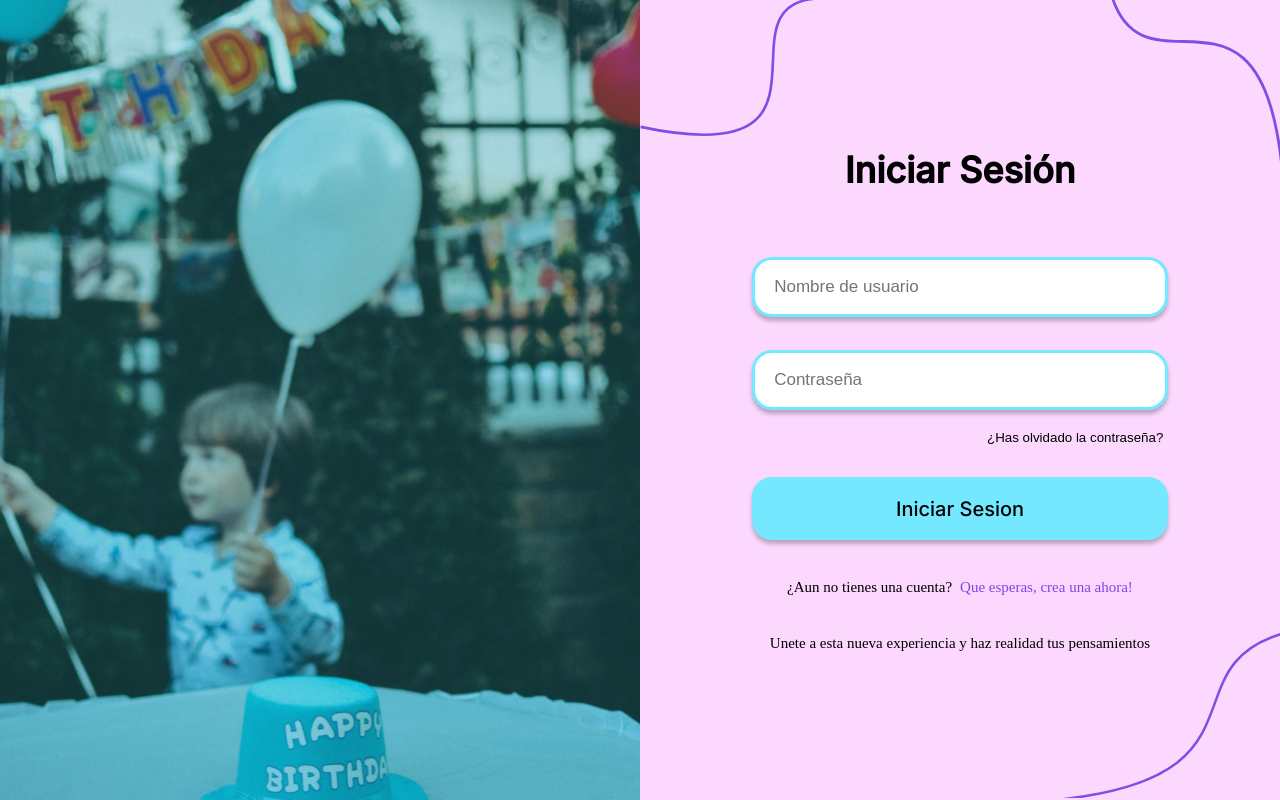
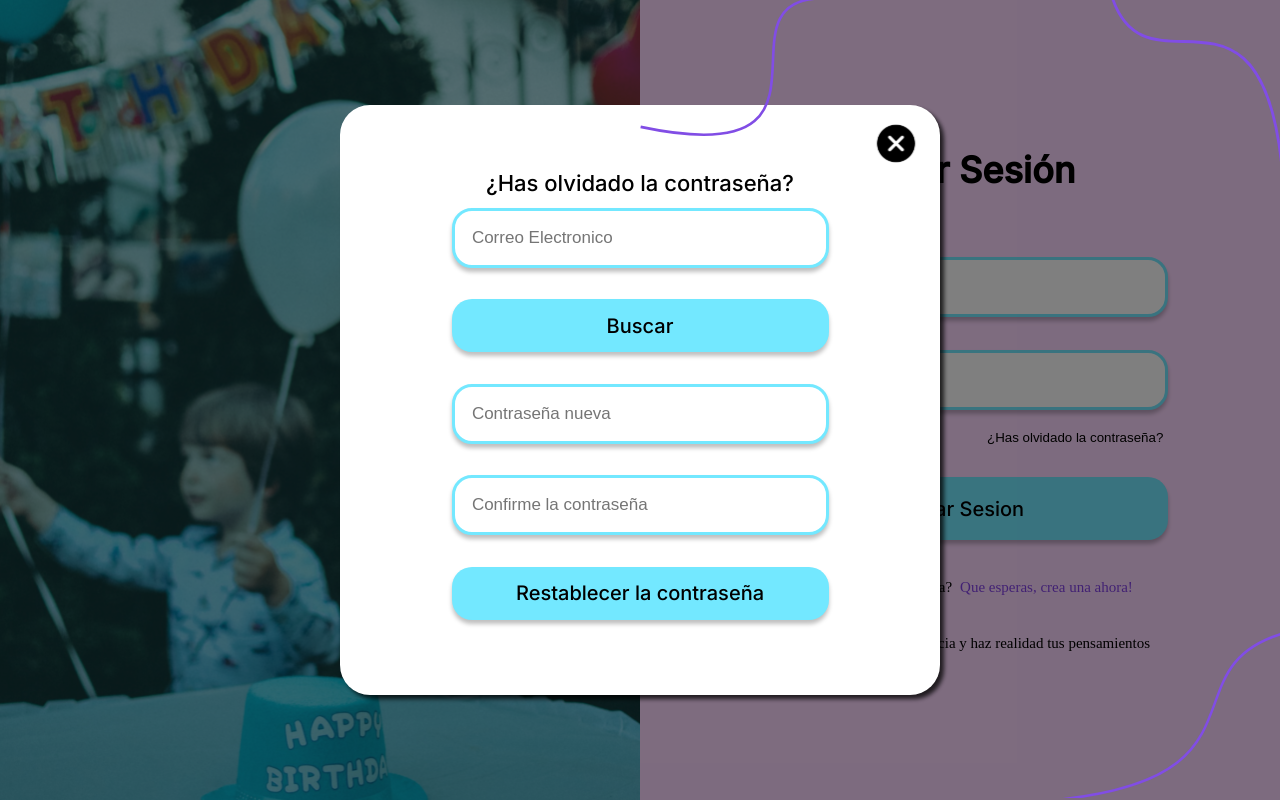
Before and after one commit to Nancy1226/InviteEventGenius, a React (Vite) app: page / in a window 1280 px wide. Both pictures are taken after a click on the button "¿Has olvidado la contraseña?". Built offline with nearby package versions, Linux system fonts and the light colour scheme.

Commit message:
[ADD] Modal Window

```diff
--- a/src/components/atoms/Button.jsx
+++ b/src/components/atoms/Button.jsx
@@ -9,7 +9,7 @@ const StyledContainer = styled.div`
 
 const StyledButton = styled.button`
   color: black;
-    background: #73E8FF;
+  background: #73e8ff;
   border-radius: 20px;
   text-align: center;
   font-family: Inter;
@@ -18,27 +18,28 @@ const StyledButton = styled.button`
   font-weight: 400;
   line-height: normal;
   border: none;
-    margin-top:2%;
-    width:75%;
+  margin-top: 2%;
+  width: 75%;
   padding: 2vh 3%;
   box-shadow: 0px 4px 4px 0px rgba(0, 0, 0, 0.25);
-    &:hover{
+  &:hover {
     cursor: pointer;
-        transition: background-color .7s;
+    transition: background-color 0.7s;
   }
-     @media (min-width:1024px) {
-        padding:3% 3%;
+  @media (min-width: 1024px) {
+    padding: ${props => props.estilo ? '3% 3%' : '2.5% 3%'};
     width: 65%;
     font-size: 2rem;
   }
-
 `;
 
-function Button({ funcion, name}) {
+function Button({ funcion, name, estilo }) {
   return (
     <>
       <StyledContainer>
-        <StyledButton type={"button"} onSubmit={funcion}>{name}</StyledButton>
+        <StyledButton type={"button"} onSubmit={funcion} estilo={estilo}>
+          {name}
+        </StyledButton>
       </StyledContainer>
     </>
   );
--- a/src/components/atoms/Image.jsx
+++ b/src/components/atoms/Image.jsx
@@ -6,8 +6,7 @@ const StyledImg = styled.img`
   height: 100%;
 `;
 
-
-function Image({src}) {
+function Image({ src }) {
   return (
     <>
       <StyledImg src={src} />
--- a/src/components/atoms/Input.jsx
+++ b/src/components/atoms/Input.jsx
@@ -14,7 +14,7 @@ const StyledContainerInput = styled.div`
   line-height: 10%;
   text-align: justify;
 
-@media (min-width: 1024px){
+  @media (min-width: 1024px) {
     /* border: 2px solid red; */
     display: flex;
     justify-content: center;
@@ -28,19 +28,18 @@ const StyledContainerInput = styled.div`
     margin-top: 2%;
     text-align: justify;
   }
-
 `;
 
 const StyledInput = styled.input`
-    width:75%;
+  width: 75%;
   height: 7vh;
   padding: 0 3%;
   border-radius: 20px;
-    border: 3px solid var(--electric-blue, #73E8FF);
-    background: #FFF;
+  border: 3px solid var(--electric-blue, #73e8ff);
+  background: #fff;
   box-shadow: 0px 4px 4px 0px rgba(0, 0, 0, 0.25);
   outline: none;
-    @media (min-width: 1024px){
+  @media (min-width: 1024px) {
     width: 65%;
     height: 60px;
     font-size: 1.7rem;
@@ -48,11 +47,18 @@ const StyledInput = styled.input`
   }
 `;
 
-function Input({type, placeholder,name, id,dato, valor}) {
+function Input({ type, placeholder, name, id, dato, valor }) {
   return (
     <>
       <StyledContainerInput>
-        <StyledInput type={type} placeholder={placeholder} name={name} id={id} value={dato} onChange={valor}/>
+        <StyledInput
+          type={type}
+          placeholder={placeholder}
+          name={name}
+          id={id}
+          value={dato}
+          onChange={valor}
+        />
       </StyledContainerInput>
     </>
   );
--- a/src/components/atoms/Title.jsx
+++ b/src/components/atoms/Title.jsx
@@ -13,7 +13,7 @@ const StyledContainer = styled.div`
   line-height: normal;
 `;
 
-function Title({msn}) {
+function Title({ msn }) {
   return (
     <>
       <StyledContainer>
--- a/src/components/molecules/ContentText.jsx
+++ b/src/components/molecules/ContentText.jsx
@@ -6,7 +6,7 @@ const Ct = styled.div`
   font-size: 1.5rem;
 `;
 
-function ContentText({text, propsText}) {
+function ContentText({ text, propsText }) {
   return (
     <Ct>
       <Text text={text} propsText={propsText} />
--- a/src/components/organism/FormLogin.jsx
+++ b/src/components/organism/FormLogin.jsx
@@ -1,7 +1,9 @@
 import { Formik, Form, Field, ErrorMessage} from 'formik';
+import { useState } from 'react';
 import styled from "styled-components";
 import { Link } from "react-router-dom";
 import { images } from "../../images/images";
+import Modal from './Modal';
 import Title from "../atoms/Title";
 import Input from "../atoms/Input";
 import Image from "../atoms/Image";
@@ -10,14 +12,14 @@ import ContentLink from "../molecules/ContentLink";
 import ContentText from "../molecules/ContentText";
 import TextureLine from '../molecules/TextureLine';
 
-const StyledContainer = styled.div` //contenedor principal
+const StyledContainer = styled.div`
   display: flex;
   align-items: center;
   justify-content: center;
   width: 100vw;
   height: 100vh;
 
-    @media (min-width: 1024px){
+  @media (min-width: 1024px) {
     display: flex;
     align-items: center;
     justify-content: center;
@@ -28,40 +30,32 @@ const StyledContainer = styled.div` //contenedor principal
 `;
 
 const StyledContainerForm = styled.div`
-    /* padding: 0; */
-    width:100%;
+  width: 100%;
   height: 100vh;
-    /* position: relative; */
-    /* border: 9px solid red; */
-    background: #FCD8FF;
-    form{
+  background: #fcd8ff;
+  form {
     height: 100vh;
     display: flex;
-        flex-direction:column;
+    flex-direction: column;
     justify-content: center;
     align-items: center;
     gap: 20px;
-        /* background: #FCD8FF; */
   }
-    @media (min-width: 1024px){
-        form{
-        /* border: 9px solid rebeccapurple; */
+  @media (min-width: 1024px) {
+    form {
       height: 100vh;
       display: flex;
-        flex-direction:column;
+      flex-direction: column;
       justify-content: center;
       align-items: center;
       gap: 20px;
-        /* background: #FCD8FF; */
-          .styledButton{
+      .styledButton {
         position: relative;
         left: 18%;
       }
     }
-
   }
 `;
-
 
 const WrapperLink = styled.div`
   display: flex;
@@ -69,11 +63,10 @@ const WrapperLink = styled.div`
   justify-content: center;
   align-items: center;
   margin-top: 3%;
-    @media (min-width: 1024px){
+  @media (min-width: 1024px) {
     display: flex;
   }
 `;
-
 
 const DivisionText = styled.div`
   display: flex;
@@ -97,12 +90,14 @@ const StyledContainerImg = styled.div`
 const StyledButton = styled.button`
   background: none;
   border: none;
-    &:hover{
+  &:hover {
     cursor: pointer;
   }
 `;
 
-function FormLogin({funcion}) {
+function FormLogin({ funcion }) {
+  const [stateModal1, changeStateModal1] = useState(false);
+
 
   return (
     <>
@@ -130,14 +125,13 @@ function FormLogin({funcion}) {
                   name={"password"}
                 />
 
-                <StyledButton type='button' className='styledButton'>¿Has olvidado la contraseña?</StyledButton>
+                <StyledButton type="button" className="styledButton" onClick={() => changeStateModal1(!stateModal1) }>
+                  ¿Has olvidado la contraseña?
+                </StyledButton>
 
-                  <Button funcion={handleSubmit} name={"Iniciar Sesion"} />
+                <Button funcion={handleSubmit} name={"Iniciar Sesion"} estilo={true}/>
                 <WrapperLink>
-                    <ContentText
-                      text={"¿Aun no  tienes una cuenta?"}
-                      propsText
-                    />
+                  <ContentText text={"¿Aun no  tienes una cuenta?"} propsText />
                   <ContentLink to="/" link={"Que esperas, crea una ahora!"} />
                 </WrapperLink>
                 <DivisionText>
@@ -149,18 +143,19 @@ function FormLogin({funcion}) {
                   />
                 </DivisionText>
                 <TextureLine />
-
               </form>
             )}
           </Formik>
+        </StyledContainerForm>
 
-          </StyledContainerForm>
+          <Modal
+          estado={stateModal1}
+          cambiarEstado = {changeStateModal1}
+          />
 
         <StyledContainerImg>
           <Image src={images.child} />
         </StyledContainerImg>
-
-
       </StyledContainer>
     </>
   );
--- a/src/components/organism/Modal.jsx
+++ b/src/components/organism/Modal.jsx
@@ -1,45 +1,149 @@
 import React, { useState } from 'react';
-import '../styles/Modal.css';
+import styled from 'styled-components';
+import Image from '../atoms/Image';
+import { images } from '../../images/images';
+import Input from '../atoms/Input';
+import Button from '../atoms/Button';
+// import '../styles/Modal.css';
+
+const Overlay = styled.div`
+  width: 100vw;
+  height: 100vh;
+  position: fixed;
+  top: 0;
+  left: 0;
+  background: rgba(0,0,0,0.5);
+  padding: 40px;
+  display: flex;
+  align-items: center;
+  justify-content: center;
+`;
+
+const ContainerModal = styled.div`
+    width: 90vw;
+    height: 80%;
+    min-height: 100px;
+    position: relative;
+    border-radius: 30px;
+    /* border: 2px solid red; */
+    background: #FFF;
+    box-shadow: 4px 4px 4px 0px rgba(0, 0, 0, 0.75);
+    padding: 25px 10px;
+
+  @media (min-width:1024px){
+    width: 50%;
+    height: 590px;
+    min-height: 100px;
+    position: relative;
+    border-radius: 30px;
+    /* border: 2px solid red; */
+    background: #FFF;
+    box-shadow: 4px 4px 4px 0px rgba(0, 0, 0, 0.75);
+    padding: 25px 10px;
+  }
+`;
+
+const EncabezadoModal = styled.div`
+  display: flex;
+  align-items: center;
+  justify-content: space-between;
+  margin-bottom: 20px;
+  padding-bottom: 20px;
+  /* border-bottom: 1px solid #E8E8E8; */
+`;
+
+const BotonExit = styled.button`
+  position: absolute;
+  top: 15px;
+  right: 20px;
+  width: 6%;
+  height: 6%;
+  border: none;
+  background:none;
+  cursor: pointer;
+  transition: all.3s ease all;
+  border-radius: 5px;
+  color: #1766DC;
+  /* border: 2px solid; */
+  &:hover{
+    background: #F2F2F2;
+  }
+  @media (min-width: 1024px){
+    width: 8%;
+  height: 8%;
+  }
+
+`;
+
+const Content = styled.div`
+  form{
+   display: flex;
+  flex-direction: column;
+  align-items: center;
+  justify-content: center;
+  gap: 20px;
+  }
+  h3{
+    color: #000;
+    text-align: center;
+    font-family: Inter;
+    font-size: 2.2rem;
+    font-style: normal;
+    font-weight: 400;
+    line-height: normal;
+  }
+`;
 
 
-function Modal({ isOpen, onClose }) {
-    const [inputValue, setInputValue] = useState('');
+function Modal({estado, cambiarEstado ,funcion}) {
+  return (
+    <>
+    {estado &&
+    <Overlay>
+      <ContainerModal>
 
-    const handleInputChange = (event) => {
-      setInputValue(event.target.value);
-    };
+        <EncabezadoModal>
+        </EncabezadoModal>
 
-    const handleFormSubmit = (event) => {
-      event.preventDefault();
-      // Aquí puedes realizar alguna acción con el valor del input, como enviarlo a una API o procesarlo de alguna manera.
-      console.log('Valor del input:', inputValue);
-      // Cerrar el modal después de realizar alguna acción.
-      onClose();
-    };
+        <BotonExit type='button' onClick={()=> {cambiarEstado(false) }} ><Image src={images.exit}/></BotonExit>
 
-    if (!isOpen) return null;
+        <Content>
+          <h3>¿Has olvidado la contraseña?</h3>
 
+        <form>
 
-    return (
-        <div className="modal-overlay">
-        <div className="modal-content">
-          <button className="close-button" onClick={onClose}>
-            X
-          </button>
-          <form onSubmit={handleFormSubmit}>
-            <label>
-              Ingresa algo:
-              <input
-                type="text"
-                value={inputValue}
-                onChange={handleInputChange}
+        <Input
+              type={"email"}
+              placeholder={"Correo Electronico"}
+              id={"username"}
+              name={"username"}
+        />
+      <Button funcion={funcion} name={"Buscar"} />
+
+      <Input
+              type={"password"}
+              placeholder={"Contraseña nueva"}
+              id={"username"}
+              name={"username"}
+        />
+
+        <Input
+              type={"password"}
+              placeholder={"Confirme la contraseña"}
+              id={"username"}
+              name={"username"}
               />
-            </label>
-            <button type="submit">Enviar</button>
+
+          <Button funcion={funcion} name={"Restablecer la contraseña"} estilo={false}/>
           </form>
-        </div>
-      </div>
-    );
+
+        </Content>
+
+      </ContainerModal>
+    </Overlay>
+    }
+    </>
+  );
 }
 
 export default Modal;
--- a/src/images/images.js
+++ b/src/images/images.js
@@ -5,4 +5,5 @@ export const images = {
     line1:"imgs/line1.svg",
     line2:"imgs/line2.svg",
     line3:"imgs/line3.svg",
+    exit:"imgs/exit.svg",
 };
```
Also changed, not shown: src/components/atoms/Text.jsx (+5 -5 lines), src/components/molecules/ContentLink.jsx (+6 -4 lines), src/components/molecules/TextureLine.jsx (+12 -7 lines), public/imgs/exit.svg (added). Lines whose indentation alone changed are shown as unchanged.
